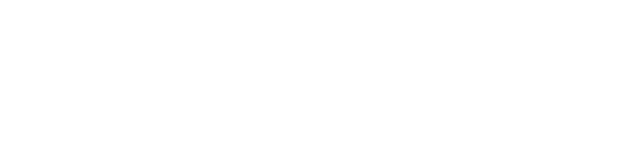
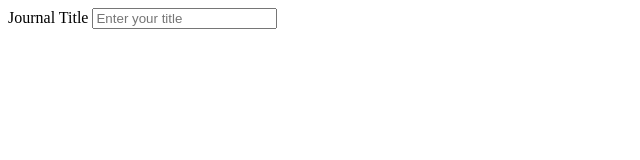
Before and after one commit to aloysiusemmanuel/online-journal, a plain HTML site: page create-journal.html in a window 1280 px wide. Shown: the whole page, without its empty margins (0-640 px from the left). Drawn offline with Linux system fonts and the light colour scheme.

Commit message:
create journal form

```diff
--- a/create-journal.html
+++ b/create-journal.html
@@ -7,7 +7,10 @@
 </head>
 <body>
     <form action="" method="post">
-        <!-- add form elements here -->
+        <label for="main-title">Journal Title</label>
+        <input id="main-title" type="text" name="title" placeholder="Enter your title">
+
+
     </form>
 
 </body>
```
